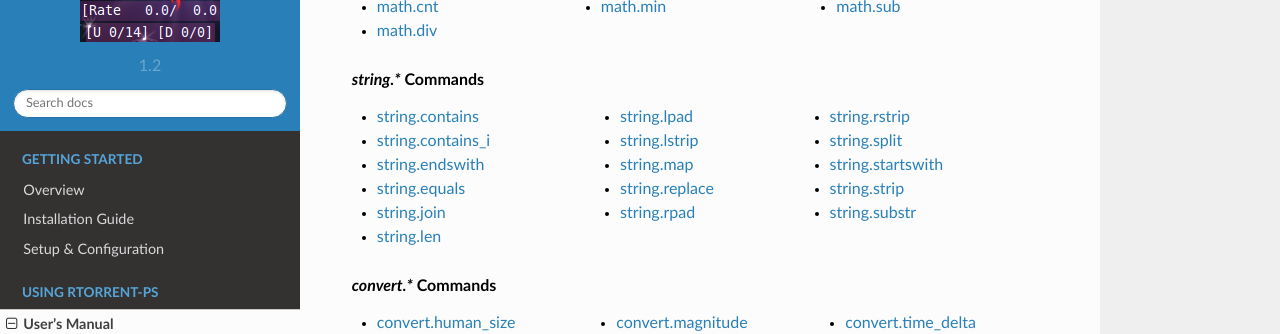
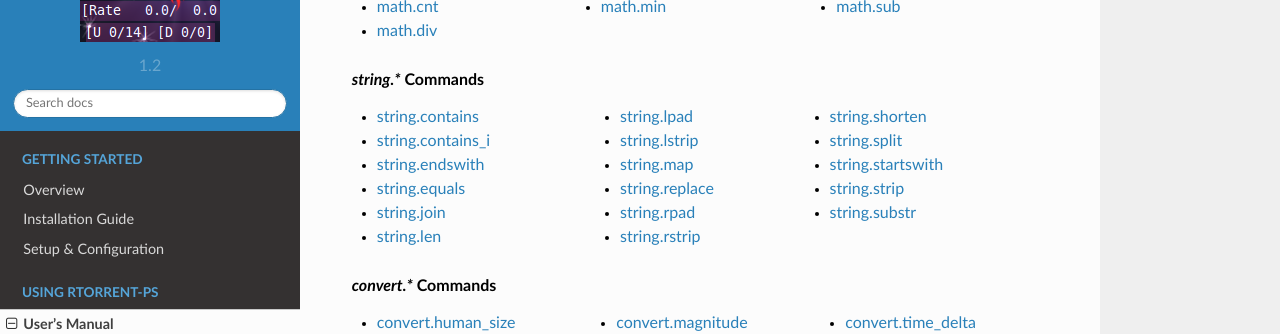
Before and after one commit to pyroscope/rtorrent-ps, a Sphinx documentation site: the page built from docs/manual.rst, in a window 1280 px wide and 900 px high, scrolled down 5609 px. Shown: the part 151-485 px from the top of the window. Built offline with Sphinx 7.4.7 and the Read the Docs theme 2.0.0, drawn with Linux system fonts in a browser that asks for light colours.

Commit message:
add string.shorten command

```diff
--- a/docs/include-commands.rst
+++ b/docs/include-commands.rst
@@ -45,6 +45,7 @@
    * `string.replace`_
    * `string.rpad`_
    * `string.rstrip`_
+   * `string.shorten`_
    * `string.split`_
    * `string.startswith`_
    * `string.strip`_
@@ -62,6 +63,7 @@
 .. _`string.replace`: https://rtorrent-docs.readthedocs.io/en/latest/cmd-ref.html#term-string-replace
 .. _`string.rpad`: https://rtorrent-docs.readthedocs.io/en/latest/cmd-ref.html#term-string-rpad
 .. _`string.rstrip`: https://rtorrent-docs.readthedocs.io/en/latest/cmd-ref.html#term-string-rstrip
+.. _`string.shorten`: https://rtorrent-docs.readthedocs.io/en/latest/cmd-ref.html#term-string-shorten
 .. _`string.split`: https://rtorrent-docs.readthedocs.io/en/latest/cmd-ref.html#term-string-split
 .. _`string.startswith`: https://rtorrent-docs.readthedocs.io/en/latest/cmd-ref.html#term-string-startswith
 .. _`string.strip`: https://rtorrent-docs.readthedocs.io/en/latest/cmd-ref.html#term-string-strip
```
Also changed, not shown: 2 other files.
